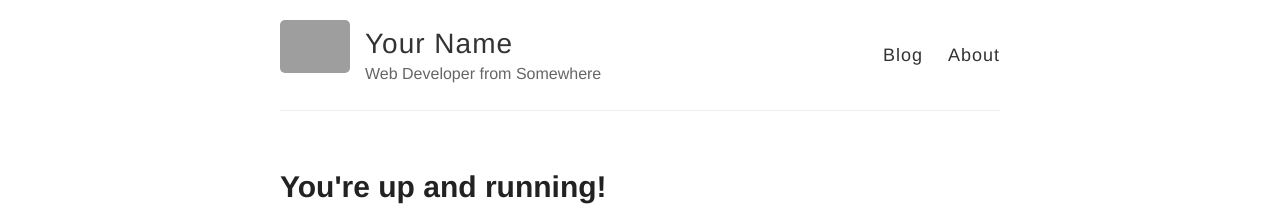
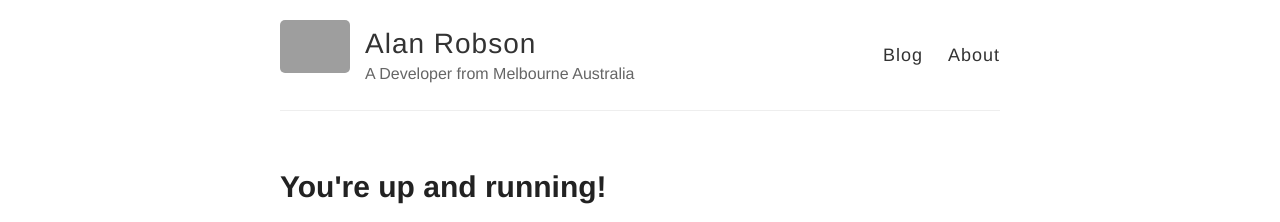
Before and after one commit to alanrob17/alanrob17.github.io, a Jekyll site: the page built from _posts/2014-3-3-Hello-World.md, in a window 1280 px wide. Shown: the top 222 px of the page. Built offline with Jekyll 4.4.1, drawn with Linux system fonts in a browser that asks for light colours; grey boxes are pictures that could not be loaded.

Commit message:
Update _config.yml
Signed-off-by: Alan Robson <alan.robson@gmail.com>

```diff
--- a/_config.yml
+++ b/_config.yml
@@ -3,10 +3,10 @@
 #
 
 # Name of your site (displayed in the header)
-name: Your Name
+name: Alan Robson
 
 # Short bio or description (displayed in the header)
-description: Web Developer from Somewhere
+description: A Developer from Melbourne Australia
 
 # URL of your avatar or profile pic (you could use your GitHub profile pic)
 avatar: https://raw.githubusercontent.com/barryclark/jekyll-now/master/images/jekyll-logo.png
@@ -21,7 +21,7 @@ footer-links:
   email:
   facebook:
   flickr:
-  github: barryclark/jekyll-now
+  github: alanrob17
   instagram:
   linkedin:
   pinterest:
```
